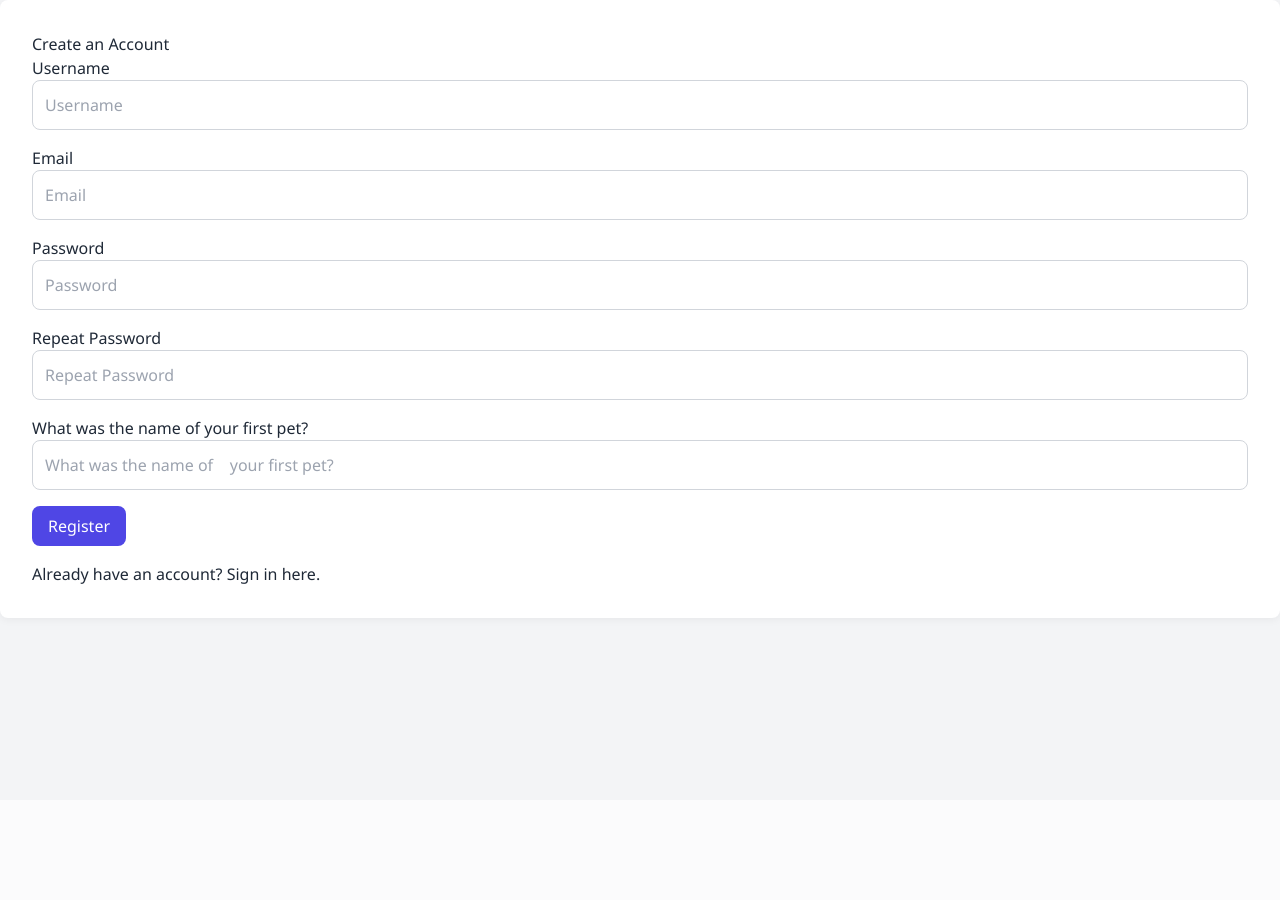
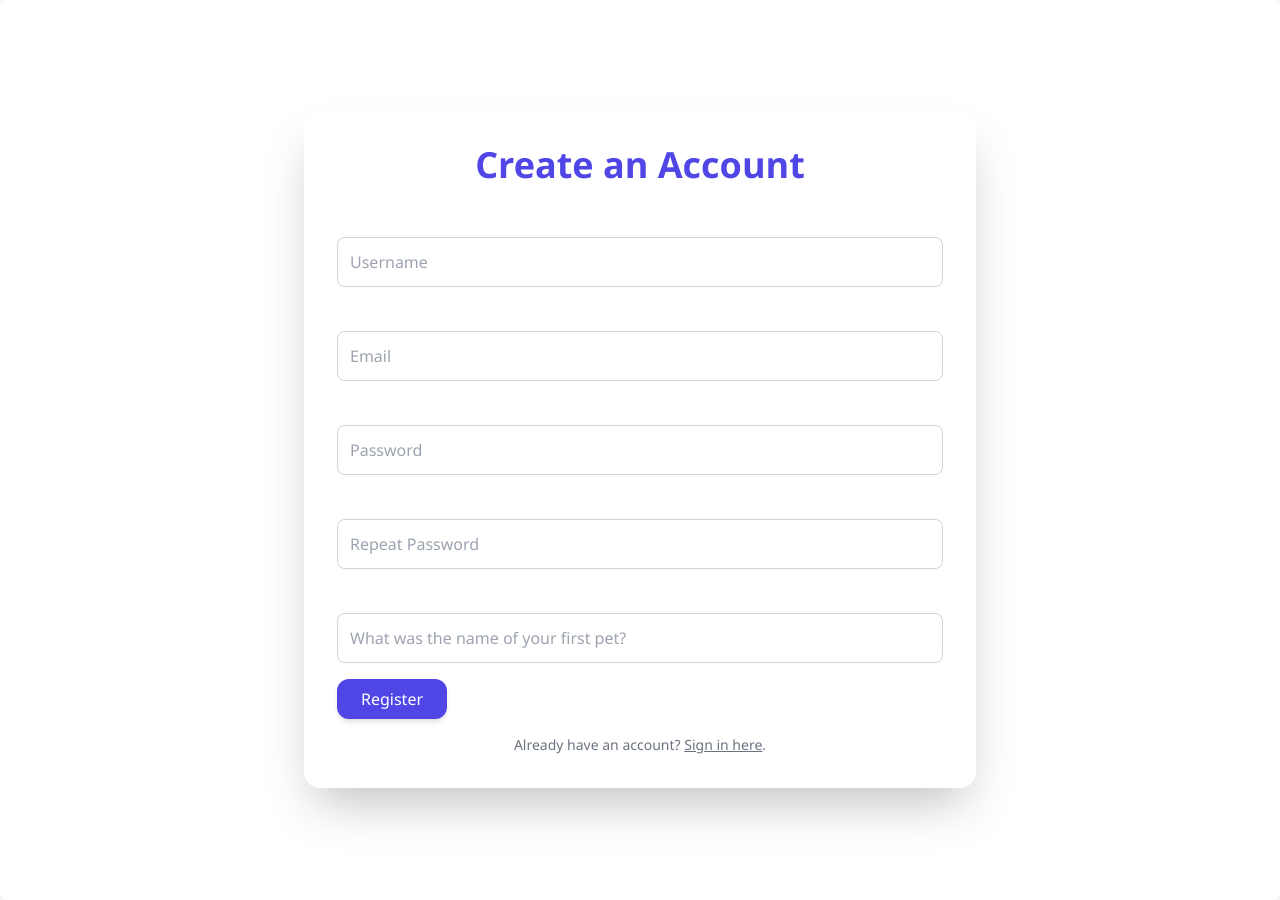
Before and after one commit to flappyfishhh/cits5505-masters62, a Flask app: page /register in a window 1280 px wide. Before the commit the page ends 621 px from the top, so only its background shows below. Run offline with Flask 3, Linux system fonts and the light colour scheme; some libraries are stand-ins or nearby versions.

Commit message:
refactor(ui): unify visual style across main views
- Updated style.css with consistent color variables, card styles, and form input transitions
- Refactored base.html to include global layout and theme support
- Unified design for register.html, login.html, and dashboard.html with translucent card UI, muted text, and consistent button styles
- Minor script.js cleanup for future UI interactivity

```diff
--- a/app/static/css/style.css
+++ b/app/static/css/style.css
@@ -1,7 +1,7 @@
 :root {
     --primary-color: #4f46e5;
     --primary-hover: #4338ca;
-    --bg-light: #f3f4f6;
+    --bg-light: #f9fafb;
     --bg-white: #ffffff;
     --text-color: #1f2937;
     --muted-color: #6b7280;
@@ -91,6 +91,29 @@
     margin-bottom: 1rem;
   }
 
+  .custom-bg {
+    background-color: var(--bg-light);
+  }
+  .custom-text {
+    color: var(--text-color);
+  }
+  .custom-card {
+    background-color: var(--bg-white);
+    border-radius: 1rem;
+    padding: 1.5rem;
+    box-shadow: 0 4px 12px rgba(0,0,0,0.05);
+  }
+  .custom-btn {
+    background-color: var(--primary-color);
+    color: white;
+    padding: 0.5rem 1rem;
+    border-radius: 0.5rem;
+    transition: background-color 0.3s ease;
+  }
+  .custom-btn:hover {
+    background-color: var(--primary-hover);
+  }
+
   input[type="text"],
   input[type="password"],
   input[type="email"],
--- a/app/static/js/script.js
+++ b/app/static/js/script.js
@@ -13,12 +13,15 @@
   let dropdownCount = 1; // Keep track of the number of dropdowns
 
   // Add event listener for the checkbox
+  if (addCityCheckbox && dropdownContainer) {
     addCityCheckbox.addEventListener('change', function () {
       if (addCityCheckbox.checked && dropdownCount < 4) {
         dropdownCount++;
 
         // Get the options from the first dropdown
         const firstDropdown = document.getElementById('dataset-select-1');
+        if (!firstDropdown) return;
+
         const optionsHTML = firstDropdown.innerHTML;
 
         // Create a new dropdown with a delete button
@@ -36,10 +39,9 @@
         `;
         dropdownContainer.appendChild(newDropdown);
 
-      // Reset the checkbox to unchecked after adding a dropdown
+        // Reset the checkbox
         addCityCheckbox.checked = false;
 
-      // Disable the checkbox if the maximum number of dropdowns is reached
         if (dropdownCount === 4) {
           addCityCheckbox.disabled = true;
         }
@@ -51,7 +53,6 @@
           const dropdownItem = document.getElementById(`dropdown-item-${dropdownId}`);
           dropdownItem.remove();
 
-        // Decrease the dropdown count and re-enable the checkbox if necessary
           dropdownCount--;
           if (dropdownCount < 4) {
             addCityCheckbox.disabled = false;
@@ -59,8 +60,10 @@
         });
       }
     });
+  }
 
   // Add event listener for the visualize button
+  if (visualizeButton && dropdownContainer) {
     visualizeButton.addEventListener('click', function () {
       const selectedFileIds = [];
       const cityNames = []; // Store city names for the legend
@@ -94,6 +97,7 @@
         alert('Please select at least one dataset.');
       }
     });
+  }
 
   // Process file data for Chart.js (Yearly Averages)
   function processFileData(fileData) {
@@ -173,6 +177,7 @@
   }
 
   // Export chart as PNG/JPG
+  if (exportImageButton) {
     exportImageButton.addEventListener('click', function () {
       const canvas = document.getElementById('solarChart');
       canvas.toBlob(function (blob) {
@@ -182,4 +187,5 @@
         link.click();
       }, 'image/png');
     });
+  }
 });
--- a/app/templates/base.html
+++ b/app/templates/base.html
@@ -2,16 +2,14 @@
 <html lang="en">
   <head>
     <meta charset="UTF-8" />
+    <meta name="viewport" content="width=device-width, initial-scale=1.0" />
     <title>{% block title %}Flask App{% endblock %}</title>
-    <link
-      rel="stylesheet"
-      href="{{ url_for('static', filename='css/style.css') }}"
-    />
+    <link rel="stylesheet" href="{{ url_for('static', filename='css/style.css') }}"/>
     <script src="https://code.jquery.com/jquery-3.6.0.min.js"></script>
     <script src="{{ url_for('static', filename='js/script.js') }}"></script>
     <script src="https://cdn.tailwindcss.com"></script>
   </head>
-  <body class="bg-[var(--bg-light)] text-[var(--text-color)]">
+  <body class="custom-bg custom-text min-h-screen">
     {# Only show the sidebar when logged in and not on the login/register pages
     #} {% set show_sidebar = current_user.is_authenticated and request.endpoint
     not in ['main.login', 'main.register'] %} {% if show_sidebar %}
--- a/app/templates/register.html
+++ b/app/templates/register.html
@@ -1,50 +1,59 @@
-{% extends 'base.html' %} {% block title %}Register{% endblock %} {% block
-content %}
-<h1>Create an Account</h1>
-<form method="post" action="{{ url_for('main.register') }}">
+{% extends 'base.html' %}
+{% block title %}Register{% endblock %}
+{% block content %}
+<main class="flex justify-center px-4 py-12 sm:py-16 lg:py-20">
+  <div class="backdrop-blur-md bg-white/5 p-6 sm:p-8 rounded-2xl shadow-2xl max-w-2xl w-full border border-white/10 text-white">
+    <h1 class="text-3xl sm:text-4xl font-extrabold mb-6 text-[var(--primary-color)] text-center">Create an Account</h1>
+    <form method="post" action="{{ url_for('main.register') }}" class="space-y-4">
       {{ form.hidden_tag() }}
 
-  <div class="form-group">
-    {{ form.username.label }} {{ form.username(class="form-control",
-    placeholder="Username") }} {% for err in form.username.errors %}
-    <div class="errors">{{ err }}</div>
+      <div>
+        {{ form.username.label(class="block mb-1") }}
+        {{ form.username(class="w-full px-4 py-2 rounded bg-white/10 border border-white/20 focus:outline-none",placeholder="Username") }}
+        {% for err in form.username.errors %}
+          <div class="text-red-400 text-sm">{{ err }}</div>
         {% endfor %}
       </div>
 
-  <div class="form-group">
-    {{ form.email.label }} {{ form.email(class="form-control",
-    placeholder="Email") }} {% for err in form.email.errors %}
-    <div class="errors">{{ err }}</div>
+      <div>
+        {{ form.email.label(class="block mb-1") }}
+        {{ form.email(class="w-full px-4 py-2 rounded bg-white/10 border border-white/20 focus:outline-none",placeholder="Email") }}
+        {% for err in form.email.errors %}
+          <div class="text-red-400 text-sm">{{ err }}</div>
         {% endfor %}
       </div>
 
-  <div class="form-group">
-    {{ form.password.label }} {{ form.password(class="form-control",
-    placeholder="Password") }} {% for err in form.password.errors %}
-    <div class="errors">{{ err }}</div>
+      <div>
+        {{ form.password.label(class="block mb-1") }}
+        {{ form.password(class="w-full px-4 py-2 rounded bg-white/10 border border-white/20 focus:outline-none",placeholder="Password") }}
+        {% for err in form.password.errors %}
+          <div class="text-red-400 text-sm">{{ err }}</div>
         {% endfor %}
       </div>
 
-  <div class="form-group">
-    {{ form.password2.label }} {{ form.password2(class="form-control",
-    placeholder="Repeat Password") }} {% for err in form.password2.errors %}
-    <div class="errors">{{ err }}</div>
+      <div>
+        {{ form.password2.label(class="block mb-1") }}
+        {{ form.password2(class="w-full px-4 py-2 rounded bg-white/10 border border-white/20 focus:outline-none",placeholder="Repeat Password") }}
+        {% for err in form.password2.errors %}
+          <div class="text-red-400 text-sm">{{ err }}</div>
         {% endfor %}
       </div>
 
-  <div class="form-group">
-    {{ form.security_answer.label }} {{
-    form.security_answer(class="form-control", placeholder="What was the name of
-    your first pet?") }} {% for err in form.security_answer.errors %}
-    <div class="errors">{{ err }}</div>
+      <div>
+        {{ form.security_answer.label(class="block mb-1") }} {{
+        form.security_answer(class="w-full px-4 py-2 rounded bg-white/10 border border-white/20 focus:outline-none", placeholder="What was the name of your first pet?") }}
+        {% for err in form.security_answer.errors %}
+          <div class="text-red-400 text-sm">{{ err }}</div>
         {% endfor %}
       </div>
 
-  <div class="form-group">{{ form.submit(class="btn") }}</div>
+      <div>{{ form.submit(class="custom-btn px-6 py-2 rounded-xl shadow-md") }}</div>
     </form>
 
-<p class="mt-2 muted-color">
+    <p class="mt-4 text-sm text-[var(--muted-color)] text-center">
       Already have an account?
-  <a href="{{ url_for('main.login') }}">Sign in here</a>.
+      <a href="{{ url_for('main.login') }}" class="underline hover:text-white">Sign in here</a>.
     </p>
+  </div>
+</main>
 {% endblock %}
```
Also changed, not shown: app/templates/dashboard.html (+13 -9 lines), app/templates/login.html (+27 -23 lines). Lines whose indentation alone changed are shown as unchanged.
